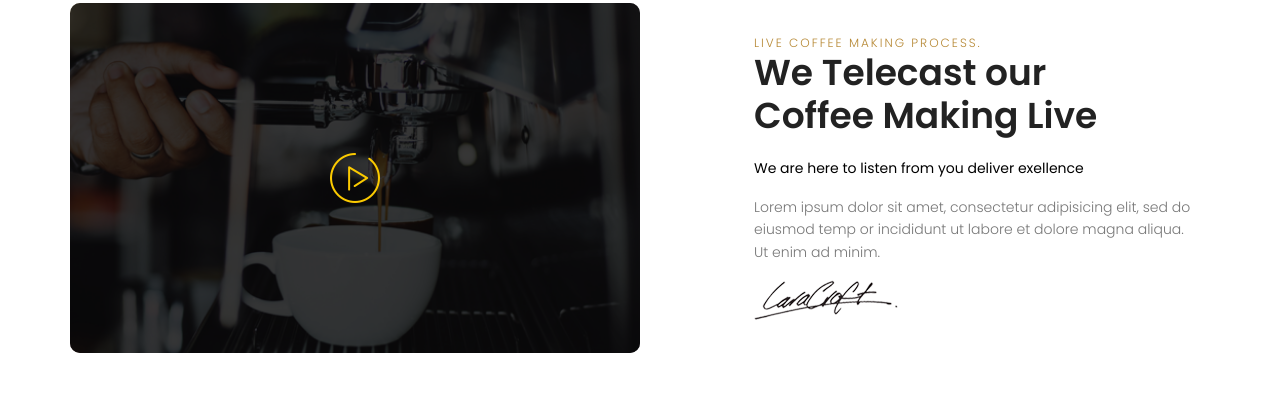
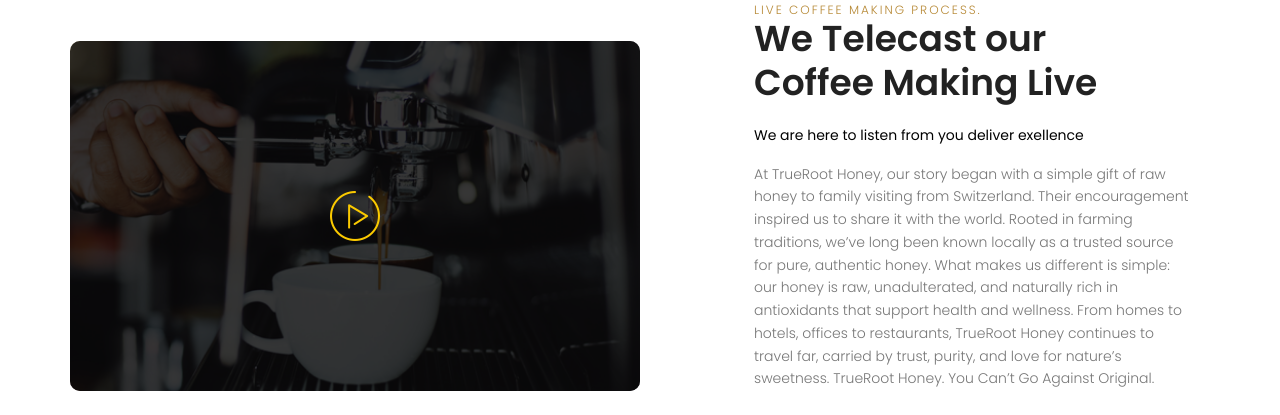
Before and after one commit to vin-doh/trueroothoney, a plain HTML site: page index.html in a window 1280 px wide. Shown: the part 837-1252 px from the top of the page. Drawn offline with nearby package versions, Linux system fonts and the light colour scheme; some packages are replaced by stand-ins of ours.

Commit message:
about modified

```diff
--- a/index.html
+++ b/index.html
@@ -114,9 +114,14 @@
 							Coffee Making Live</h1>
 							<p><span>We are here to listen from you deliver exellence</span></p>
 							<p>
-								Lorem ipsum dolor sit amet, consectetur adipisicing elit, sed do eiusmod temp or incididunt ut labore et dolore magna aliqua. Ut enim ad minim.
-							</p>
-							<img class="img-fluid" src="images/signature.png" alt="">
+								At TrueRoot Honey, our story began with a simple gift of raw honey to family visiting from Switzerland. Their encouragement inspired us to share it with the world.
+
+								Rooted in farming traditions, we’ve long been known locally as a trusted source for pure, authentic honey. What makes us different is simple: our honey is raw, unadulterated, and naturally rich in antioxidants that support health and wellness.
+
+								From homes to hotels, offices to restaurants, TrueRoot Honey continues to travel far, carried by trust, purity, and love for nature’s sweetness.
+
+								TrueRoot Honey. You Can’t Go Against Original.															</p>
+							<img class="img-fluid" src="images/signatures.png" alt="">
 						</div>
 					</div>
 				</div>
```
